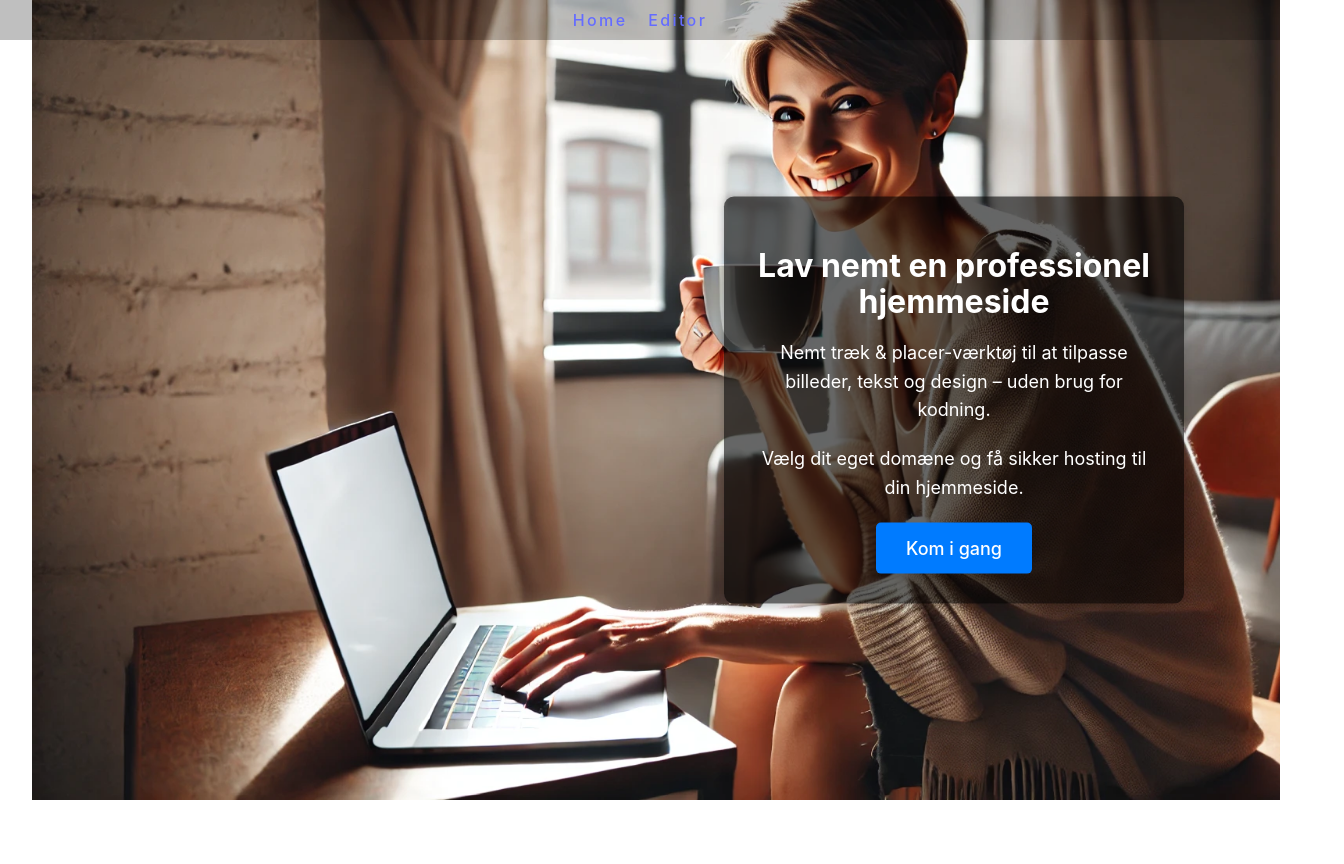
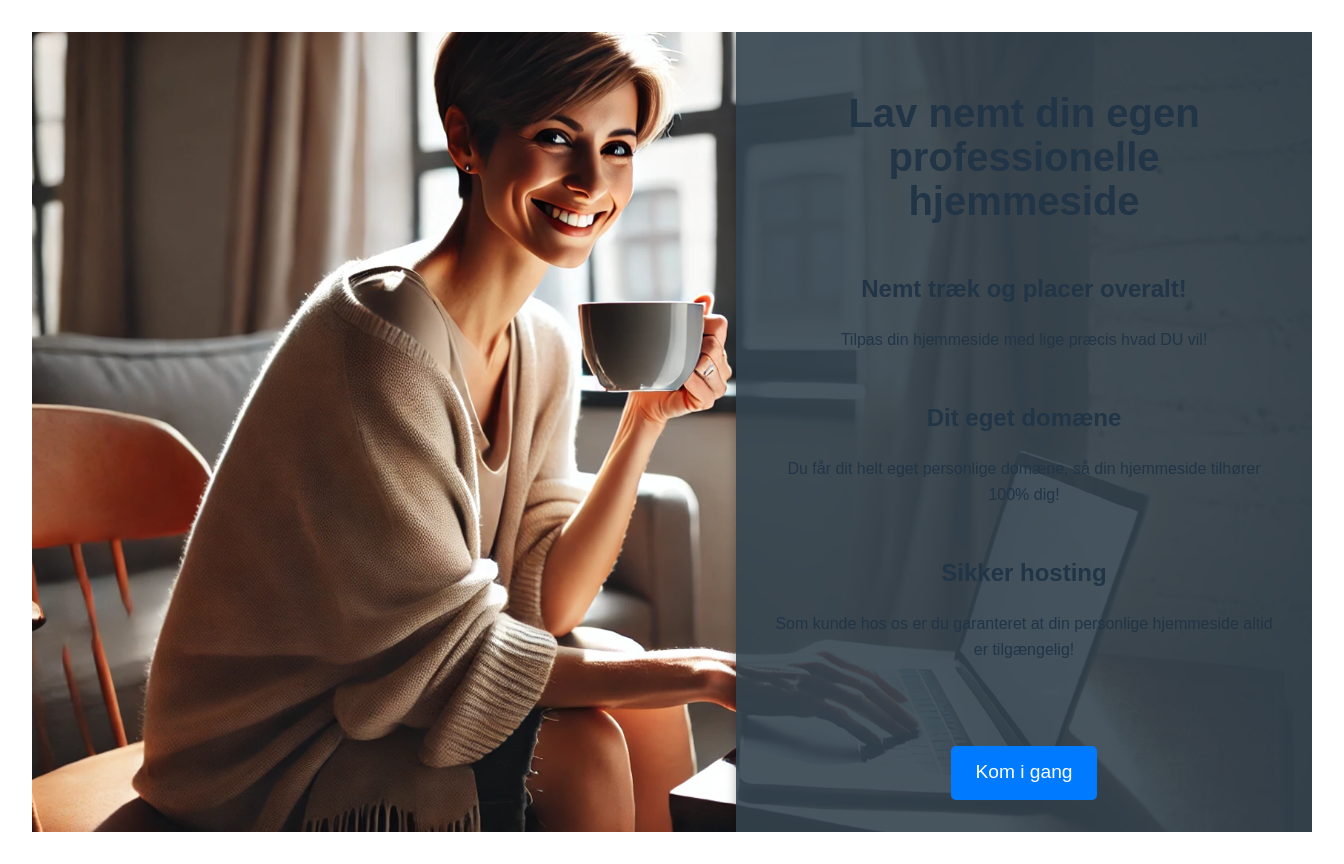
Before and after one commit to De-4-Data-Amigos/Portfolio-template-creator, a React (Vite) app in the folder Frontend/: page / in a window 1280 px wide. Shown: the whole page, 1344 px wide, since content can reach past the window. Before the commit the page ends 800 px from the top, so only its background shows below. Built offline with nearby package versions, Linux system fonts and the light colour scheme.

Commit message:
Frontpage new design done with css

```diff
--- a/Frontend/src/assets/Frontpage.css
+++ b/Frontend/src/assets/Frontpage.css
@@ -1,75 +1,67 @@
-/* Fjern margin og padding fra hele siden */
-html, body {
-    margin: 0;
-    padding: 0;
-    overflow-x: hidden; /* Forhindrer horisontal scrolling */
-    height: 100%; /* Sørger for, at containeren fylder hele skærmhøjden */
+.frontpage {
+    background-size: cover;
+    background-position: center;
+    background-repeat: no-repeat;
+    height: 100vh;
+    width: 100vw;
+    display: flex;
+    justify-content: flex-end;
+    overflow: hidden;
   }
 
-/* Containeren */
-.frontpage-container {
-    position: relative;
-    height: 100vh; /* Fylder hele skærmhøjden */
-    width: 100vw; /* Fylder hele skærmbredden */
-    overflow: hidden; /* Forhindrer scroll */
+  .content-box {
+    background-color: rgba(52, 67, 78, 0.9);
+    width: 40%;
+    max-height: 100%;
+    padding: 2rem;
+    box-shadow: 0 4px 10px rgba(0, 0, 0, 0.3);
+    display: flex;
+    flex-direction: column;
+    justify-content: space-between;
+    align-items: center;
+    text-align: center;
+    overflow-y: auto;
   }
 
-/* Baggrundsbilledet */
-.background-image {
-    position: absolute;
-    top: 0;
-    left: 0;
-    width: 100vw; /* Sørger for, at billedet fylder hele bredden */
-    height: 100vh; /* Sørger for, at billedet fylder hele højden */
-    background: url('../assets/dame.webp');
-    background-size: cover; /* Skaler billedet korrekt til skærmen */
-    z-index: -1; /* Sørger for, at billedet er bag teksten */
+  .text-content {
+    display: flex;
+    flex-direction: column;
+    align-items: center;
+    justify-content: center;
+    flex-grow: 1;
   }
 
-/* Tekstboks */
-.text-box {
-    position: absolute;
-    top: 50%; /* Centrerer boksen vertikalt */
-    right: 10%; /* Placerer boksen til højre */
-    transform: translateY(-50%); /* Justerer for at centrerer vertikalt */
-    background-color: rgba(0, 0, 0, 0.6); /* Sort baggrund med lav opacitet */
-    color: white;
-    padding: 30px;
-    border-radius: 10px; /* Afrundede hjørner */
-    box-shadow: 0 4px 8px rgba(0, 0, 0, 0.2); /* Tilføjer skygge */
-    max-width: 400px;
+  .main-header {
+    font-size: 2.5rem;
+    font-family: "Myriad Pro", sans-serif;
+    margin-bottom: 1.5rem;
   }
 
-/* Titel */
-.welcome-title {
-    font-size: 32px;
-    margin-bottom: 20px;
-    font-weight: bold;
+  .section h2 {
+    font-size: 1.5rem;
+    font-family: Arial, sans-serif;
+    margin-top: 1.5rem;
   }
 
-/* Beskrivelse */
-.description {
-    font-size: 18px;
-    margin-bottom: 20px;
+  .section p {
+    font-size: 1rem;
+    font-family: Arial, sans-serif;
     line-height: 1.6;
+    margin-bottom: 1.5rem;
   }
 
-/* Knap */
   .cta-button {
-    display: inline-block;
-    background-color: #007BFF;
-    color: white;
-    padding: 15px 30px;
-    font-size: 18px;
-    text-decoration: none;
+    font-size: 1.2rem;
+    font-family: Arial, sans-serif;
+    color: #fff;
+    background-color: #007bff;
     border: none;
+    padding: 0.8rem 1.5rem;
     border-radius: 5px;
     cursor: pointer;
-    box-shadow: 0 4px 8px rgba(0, 0, 0, 0.1);
-    transition: background-color 0.3s, transform 0.3s;
+    margin-top: auto;
   }
 
   .cta-button:hover {
     background-color: #0056b3;
-    transform: scale(1.05);
   }
--- a/Frontend/src/pages/Frontpage.jsx
+++ b/Frontend/src/pages/Frontpage.jsx
@@ -1,22 +1,33 @@
-import React from 'react';
-import '../assets/Frontpage.css';
+import React from "react";
+import { Link } from "react-router-dom"; // Importér Link fra React Router
+import dameImage from "../assets/dame.png";
+import "../assets/Frontpage.css";
 
-function Frontpage() {
-    return (
-        <div className="frontpage-container">
-            <div className="background-image"></div>
-            <div className="text-box">
-                <h1 className="welcome-title">Lav nemt en professionel hjemmeside</h1>
-                <p className="description">
-                    Nemt træk & placer-værktøj til at tilpasse billeder, tekst og design – uden brug for kodning.
-                </p>
-                <p className="description">
-                    Vælg dit eget domæne og få sikker hosting til din hjemmeside.
-                </p>
-                <button className="cta-button">Kom i gang</button>
-            </div>
+const Frontpage = () => {
+  return (
+    <div className="frontpage" style={{ backgroundImage: `url(${dameImage})` }}>
+      <div className="content-box">
+        <h1 className="main-header">Lav nemt din egen professionelle hjemmeside</h1>
+
+        <div className="section">
+          <h2 className="sub-header">Nemt træk og placer overalt!</h2>
+          <p>Tilpas din hjemmeside med lige præcis hvad DU vil!</p>
         </div>
-    );
-}
+
+        <div className="section">
+          <h2 className="sub-header">Dit eget domæne</h2>
+          <p>Du får dit helt eget personlige domæne, så din hjemmeside tilhører 100% dig!</p>
+        </div>
+
+        <div className="section">
+          <h2 className="sub-header">Sikker hosting</h2>
+          <p>Som kunde hos os er du garanteret at din personlige hjemmeside altid er tilgængelig!</p>
+        </div>
+
+        <Link to="/editor" className="cta-button">Kom i gang</Link>
+      </div>
+    </div>
+  );
+};
 
 export default Frontpage;
```
Also changed, not shown: Frontend/src/assets/dame.png (added). Lines whose indentation alone changed are shown as unchanged.
